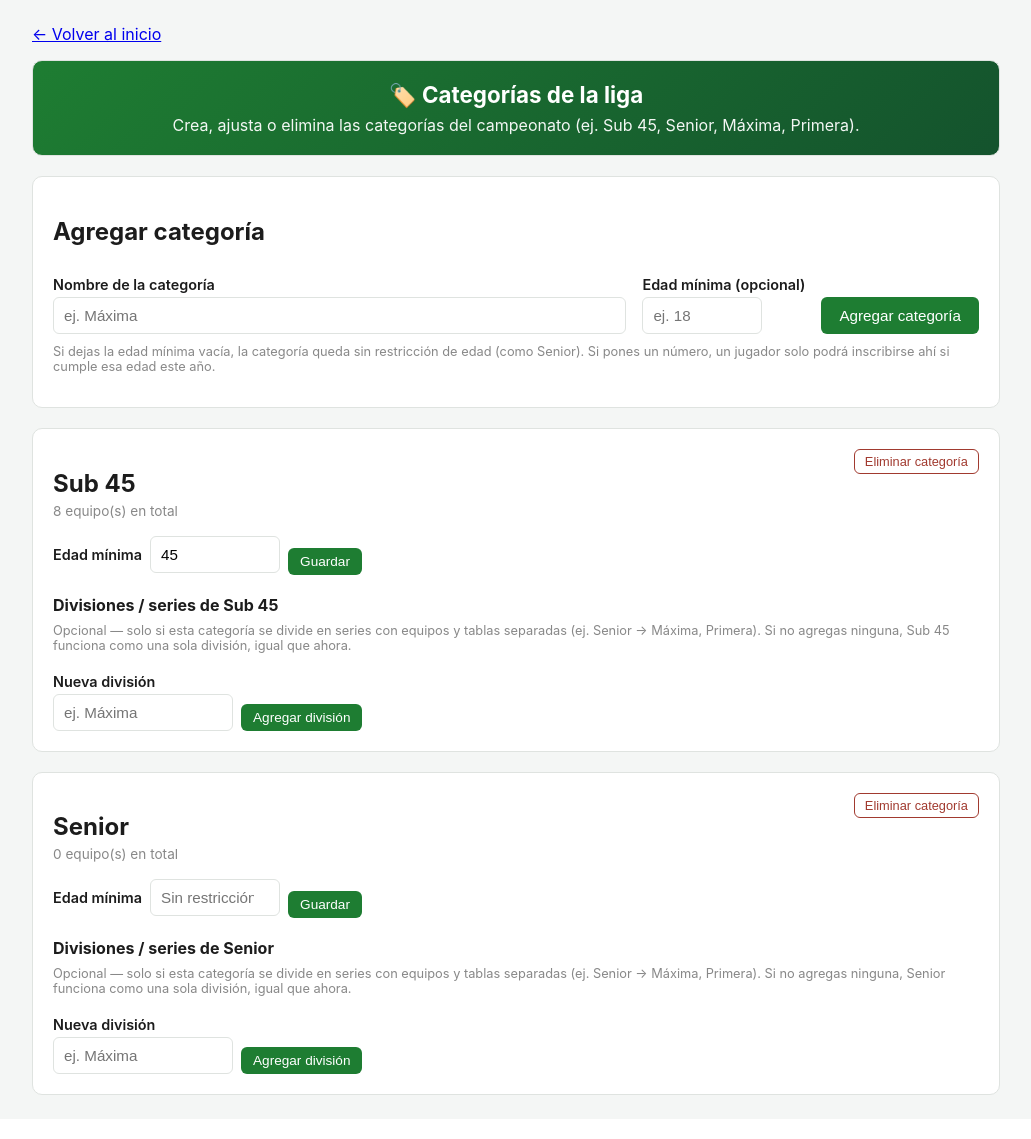
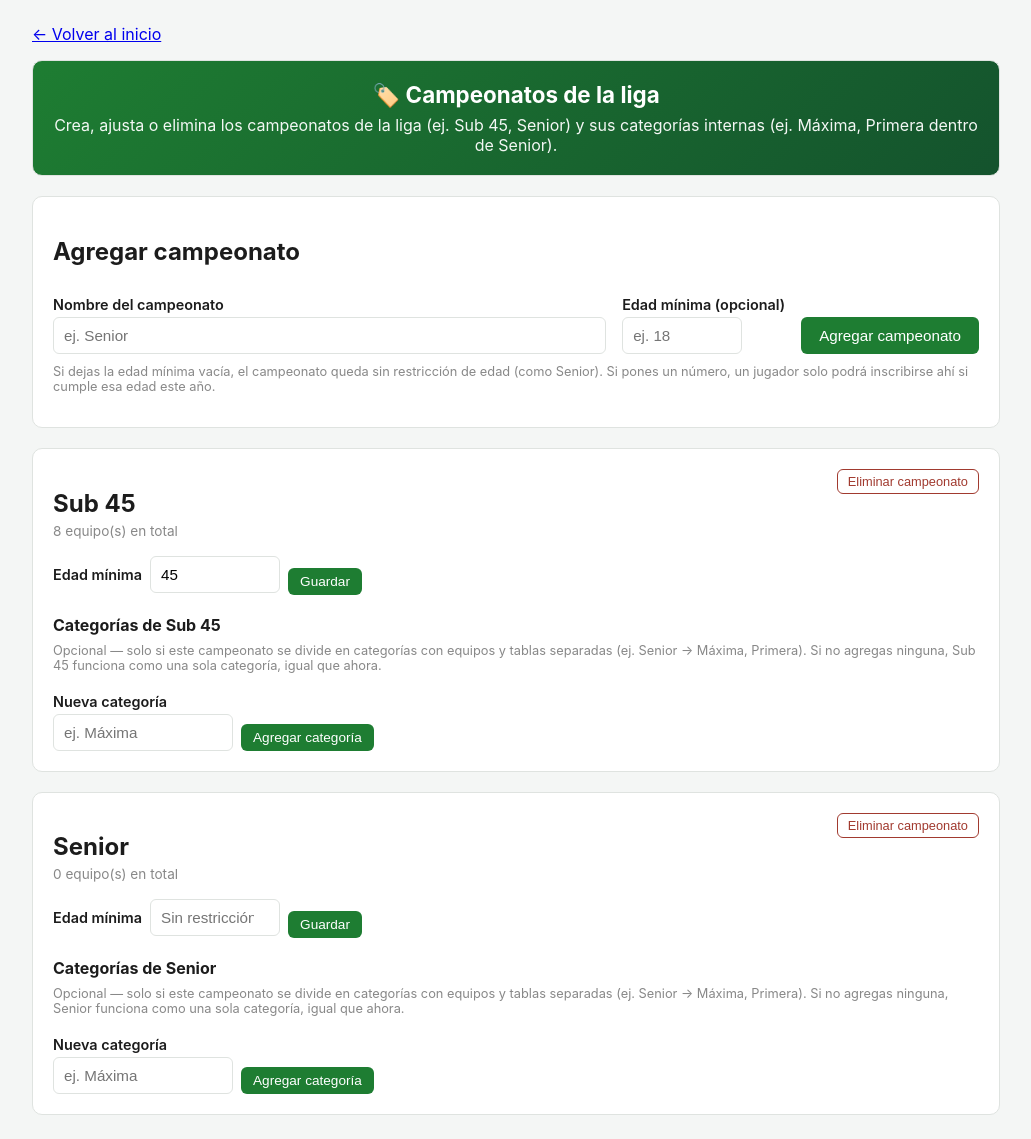
Before and after one commit to FERNANDO85540/LIGA-DEPORTIVA-OYAMBARILLO, a Flask app: page /categorias in a window 1280 px wide. Shown: the part 61-1200 px from the top of the page, without its empty margins (124-1155 px from the left). Before the commit the page ends 1156 px from the top, so only its background shows below. Run offline with Flask 3, Linux system fonts and the light colour scheme; the visitor is signed in with stand-in values (Sample User, id 1); data comes from the database, SQL or seed files in the repository; data that the repository does not hold is empty; some libraries are stand-ins or nearby versions.

Commit message:
Renombrar terminología: Categoría -> Campeonato, División -> Categoría
Rectificación pedida: el nivel superior (Sub 45, Senior) ahora se llama
"Campeonato" en toda la interfaz, y el nivel interno (Máxima, Primera
dentro de Senior) ahora se llama "Categoría", en vez de "División".
Solo cambian etiquetas visibles (títulos, botones, mensajes, encabezados
de tabla, carnet impreso y Excel exportado); los nombres internos de rutas,
variables y tablas de la base de datos no cambian.

Co-Authored-By: Claude Sonnet 5 <noreply@anthropic.com>
Claude-Session: https://claude.ai/code/session_01CP4ka2i6V9FGLanf3Enkwb

```diff
--- a/app.py
+++ b/app.py
@@ -736,7 +736,7 @@ def _exportar_jugadores_excel(jugadores, nombre_archivo, incluir_equipo=False):
     wb = Workbook()
     ws = wb.active
     ws.title = "Jugadores"
-    encabezados = ["Cédula", "Nombres", "Apellidos", "Fecha nacimiento", "Categoría"]
+    encabezados = ["Cédula", "Nombres", "Apellidos", "Fecha nacimiento", "Campeonato"]
     if incluir_equipo:
         encabezados.insert(0, "Equipo")
     encabezados += ["Número camiseta", "Registrado"]
@@ -927,9 +927,9 @@ def _insertar_jugador(db, equipo_nombre, cedula, nombres, apellidos, fecha_nacim
         edad_minima = _edad_minima_categoria(db, categoria)
         if categoria == "Sub 45":
             return None, ("Cédula no califica: según la fecha de nacimiento, no cumple 45 años este año "
-                           "ni nació en 1982 (Juvenil). No corresponde a ninguna categoría de esta liga.")
-        return None, (f"Cédula no califica: la categoría {categoria} exige {edad_minima} años cumplidos "
-                       "este año. No corresponde a esta categoría.")
+                           "ni nació en 1982 (Juvenil). No corresponde a ningún campeonato de esta liga.")
+        return None, (f"Cédula no califica: el campeonato {categoria} exige {edad_minima} años cumplidos "
+                       "este año. No corresponde a este campeonato.")
 
     count = db.execute(
         "SELECT COUNT(*) c FROM jugadores WHERE equipo = ? AND categoria = ?",
@@ -1093,16 +1093,16 @@ def agregar_categoria():
     edad_minima = int(edad_minima_raw) if edad_minima_raw.isdigit() else None
 
     if not nombre:
-        flash("Ingresa un nombre para la categoría.")
+        flash("Ingresa un nombre para el campeonato.")
         return redirect(url_for("categorias_modulo"))
 
     try:
         db.execute("INSERT INTO categorias (nombre, edad_minima) VALUES (?, ?)", (nombre, edad_minima))
         db.commit()
-        flash(f"Categoría '{nombre}' agregada.", "ok")
+        flash(f"Campeonato '{nombre}' agregado.", "ok")
     except IntegrityError:
         db.rollback()
-        flash(f"Ya existe una categoría llamada '{nombre}'.")
+        flash(f"Ya existe un campeonato llamado '{nombre}'.")
     return redirect(url_for("categorias_modulo"))
 
 
@@ -1114,7 +1114,7 @@ def editar_categoria(categoria_id):
     edad_minima = int(edad_minima_raw) if edad_minima_raw.isdigit() else None
     db.execute("UPDATE categorias SET edad_minima = ? WHERE id = ?", (edad_minima, categoria_id))
     db.commit()
-    flash("Categoría actualizada.", "ok")
+    flash("Campeonato actualizado.", "ok")
     return redirect(url_for("categorias_modulo"))
 
 
@@ -1124,7 +1124,7 @@ def eliminar_categoria(categoria_id):
     db = get_db()
     categoria = db.execute("SELECT * FROM categorias WHERE id = ?", (categoria_id,)).fetchone()
     if not categoria:
-        flash("Categoría no encontrada.")
+        flash("Campeonato no encontrado.")
         return redirect(url_for("categorias_modulo"))
 
     equipos_count = db.execute(
@@ -1135,13 +1135,13 @@ def eliminar_categoria(categoria_id):
         return redirect(url_for("categorias_modulo"))
 
     if len(_categorias_liga(db)) <= 1:
-        flash("No se puede eliminar la última categoría de la liga.")
+        flash("No se puede eliminar el último campeonato de la liga.")
         return redirect(url_for("categorias_modulo"))
 
     db.execute("DELETE FROM divisiones WHERE categoria = ?", (categoria["nombre"],))
     db.execute("DELETE FROM categorias WHERE id = ?", (categoria_id,))
     db.commit()
-    flash(f"Categoría '{categoria['nombre']}' eliminada.", "ok")
+    flash(f"Campeonato '{categoria['nombre']}' eliminado.", "ok")
     return redirect(url_for("categorias_modulo"))
 
 
@@ -1151,24 +1151,24 @@ def agregar_division(categoria_id):
     db = get_db()
     categoria = db.execute("SELECT * FROM categorias WHERE id = ?", (categoria_id,)).fetchone()
     if not categoria:
-        flash("Categoría no encontrada.")
+        flash("Campeonato no encontrado.")
         return redirect(url_for("categorias_modulo"))
 
     nombre = request.form.get("nombre", "").strip()
     if not nombre:
-        flash("Ingresa un nombre para la división.")
+        flash("Ingresa un nombre para la categoría.")
         return redirect(url_for("categorias_modulo"))
 
     ya_existe = db.execute(
         "SELECT 1 FROM divisiones WHERE categoria = ? AND nombre = ?", (categoria["nombre"], nombre)
     ).fetchone()
     if ya_existe:
-        flash(f"'{categoria['nombre']}' ya tiene una división llamada '{nombre}'.")
+        flash(f"'{categoria['nombre']}' ya tiene una categoría llamada '{nombre}'.")
         return redirect(url_for("categorias_modulo"))
 
     db.execute("INSERT INTO divisiones (categoria, nombre) VALUES (?, ?)", (categoria["nombre"], nombre))
     db.commit()
-    flash(f"División '{nombre}' agregada a {categoria['nombre']}.", "ok")
+    flash(f"Categoría '{nombre}' agregada a {categoria['nombre']}.", "ok")
     return redirect(url_for("categorias_modulo"))
 
 
@@ -1178,7 +1178,7 @@ def eliminar_division(division_id):
     db = get_db()
     division = db.execute("SELECT * FROM divisiones WHERE id = ?", (division_id,)).fetchone()
     if not division:
-        flash("División no encontrada.")
+        flash("Categoría no encontrada.")
         return redirect(url_for("categorias_modulo"))
 
     equipos_count = db.execute(
@@ -1191,7 +1191,7 @@ def eliminar_division(division_id):
 
     db.execute("DELETE FROM divisiones WHERE id = ?", (division_id,))
     db.commit()
-    flash(f"División '{division['nombre']}' eliminada.", "ok")
+    flash(f"Categoría '{division['nombre']}' eliminada.", "ok")
     return redirect(url_for("categorias_modulo"))
 
 
@@ -1246,7 +1246,7 @@ def actualizar_jugador(jugador_id):
     subcategoria = _subcategoria_por_nacimiento(fecha_nacimiento, jugador["categoria"])
 
     if not _jugador_califica(db, fecha_nacimiento, jugador["categoria"]):
-        flash("Cédula no califica: no cumple con la edad mínima de esta categoría.")
+        flash("Cédula no califica: no cumple con la edad mínima de este campeonato.")
         return redirect(url_for("ficha_jugador", jugador_id=jugador_id))
 
     if (subcategoria == "Juvenil" and jugador["subcategoria"] != "Juvenil"
@@ -1429,7 +1429,7 @@ def _generar_carnet(jugador):
     f_rlabel = _font(30, bold=True)
     f_rvalor = _font(30)
 
-    rdraw.text((50, 70), "Categoría:", font=f_rlabel, fill="#14532d")
+    rdraw.text((50, 70), "Campeonato:", font=f_rlabel, fill="#14532d")
     rdraw.text((300, 70), (jugador["categoria"] or "") + (f" - {subcat}" if subcat == "Juvenil" else ""), font=f_rvalor, fill="black")
 
     rdraw.text((50, 130), "Edad:", font=f_rlabel, fill="black")
--- a/templates/_categoria_cards.html
+++ b/templates/_categoria_cards.html
@@ -1,13 +1,13 @@
 <div class="card">
-  <h2 style="text-align:center; margin-bottom:2px;">Categorías</h2>
-  <p style="text-align:center; color:#888; font-size:0.85rem; margin:0 0 16px;">Elige una categoría para ver su información.</p>
+  <h2 style="text-align:center; margin-bottom:2px;">Campeonatos</h2>
+  <p style="text-align:center; color:#888; font-size:0.85rem; margin:0 0 16px;">Elige un campeonato para ver su información.</p>
   <div class="cupos-grid" style="grid-template-columns: repeat(auto-fill, minmax(190px, 1fr));">
     {% for c in categorias_liga %}
     <a href="{{ url_for(categoria_endpoint, categoria=c) }}" style="text-decoration:none; color:inherit;">
       <div class="cupo-item" style="text-align:center; padding:24px 14px; transition:box-shadow .15s ease; {% if c == categoria %}border-color:var(--verde); box-shadow:inset 0 0 0 1.5px var(--verde);{% endif %}">
         <div style="font-size:1.9rem; margin-bottom:8px;">{{ '🏆' if c == 'Senior' else '⚽' }}</div>
         <strong style="display:block; font-size:1.05rem; text-transform:uppercase; letter-spacing:0.5px; color:var(--verde-osc);">{{ c }}</strong>
-        <span style="display:block; margin-top:4px; font-size:0.8rem; color:#888;">{{ 'Categoría activa' if c == categoria else 'Ver ' + c }}</span>
+        <span style="display:block; margin-top:4px; font-size:0.8rem; color:#888;">{{ 'Campeonato activo' if c == categoria else 'Ver ' + c }}</span>
       </div>
     </a>
     {% endfor %}
--- a/templates/_division_cards.html
+++ b/templates/_division_cards.html
@@ -1,7 +1,7 @@
 {% if divisiones %}
 <div class="card">
-  <h2 style="text-align:center; margin-bottom:2px;">Divisiones de {{ categoria }}</h2>
-  <p style="text-align:center; color:#888; font-size:0.85rem; margin:0 0 16px;">Elige una división.</p>
+  <h2 style="text-align:center; margin-bottom:2px;">Categorías de {{ categoria }}</h2>
+  <p style="text-align:center; color:#888; font-size:0.85rem; margin:0 0 16px;">Elige una categoría.</p>
   <div class="cupos-grid" style="grid-template-columns: repeat(auto-fill, minmax(160px, 1fr));">
     {% for d in divisiones %}
     <a href="{{ url_for(categoria_endpoint, categoria=categoria, division=d) }}" style="text-decoration:none; color:inherit;">
--- a/templates/carnets_modulo.html
+++ b/templates/carnets_modulo.html
@@ -52,7 +52,7 @@
   <table class="tabla-responsive">
     <thead>
       <tr>
-        <th>Cédula</th><th>Nombres</th><th>Apellidos</th><th>Categoría</th><th>Carnet impreso</th><th>Valor cobrado</th><th></th>
+        <th>Cédula</th><th>Nombres</th><th>Apellidos</th><th>Campeonato</th><th>Carnet impreso</th><th>Valor cobrado</th><th></th>
       </tr>
     </thead>
     <tbody>
@@ -61,7 +61,7 @@
         <td data-label="Cédula">{{ j.cedula }}</td>
         <td data-label="Nombres">{{ j.nombres }}</td>
         <td data-label="Apellidos">{{ j.apellidos }}</td>
-        <td data-label="Categoría">{{ j.categoria }}{% if j.subcategoria == 'Juvenil' %} - Juvenil{% endif %}</td>
+        <td data-label="Campeonato">{{ j.categoria }}{% if j.subcategoria == 'Juvenil' %} - Juvenil{% endif %}</td>
         <td data-label="Carnet impreso">
           <label style="display:flex; align-items:center; gap:6px; margin:0; font-weight:400;">
             <input type="checkbox" name="carnet_impreso" form="form-carnet-{{ j.id }}" style="width:auto;" {% if j.carnet_impreso %}checked{% endif %}>
--- a/templates/categorias_modulo.html
+++ b/templates/categorias_modulo.html
@@ -4,25 +4,25 @@
 <p><a href="{{ url_for('inscripcion') }}">&larr; Volver al inicio</a></p>
 
 <div class="card" style="text-align:center; background: linear-gradient(135deg, #1e7d32, #14532d); color: white;">
-  <h1 style="margin:0; font-size:1.4rem;">🏷️ Categorías de la liga</h1>
-  <p style="margin:6px 0 0; opacity:0.95;">Crea, ajusta o elimina las categorías del campeonato (ej. Sub 45, Senior, Máxima, Primera).</p>
+  <h1 style="margin:0; font-size:1.4rem;">🏷️ Campeonatos de la liga</h1>
+  <p style="margin:6px 0 0; opacity:0.95;">Crea, ajusta o elimina los campeonatos de la liga (ej. Sub 45, Senior) y sus categorías internas (ej. Máxima, Primera dentro de Senior).</p>
 </div>
 
 <div class="card">
-  <h2>Agregar categoría</h2>
+  <h2>Agregar campeonato</h2>
   <form method="post" action="{{ url_for('agregar_categoria') }}" style="display:flex; gap:16px; flex-wrap:wrap; align-items:flex-end;">
     <div style="flex:1; min-width:200px;">
-      <label>Nombre de la categoría</label>
-      <input type="text" name="nombre" placeholder="ej. Máxima" required>
+      <label>Nombre del campeonato</label>
+      <input type="text" name="nombre" placeholder="ej. Senior" required>
     </div>
     <div>
       <label>Edad mínima (opcional)</label>
       <input type="number" name="edad_minima" min="1" placeholder="ej. 18" style="width:120px;">
     </div>
-    <button type="submit">Agregar categoría</button>
+    <button type="submit">Agregar campeonato</button>
   </form>
   <p style="font-size:0.8rem; color:#888; margin-top:10px;">
-    Si dejas la edad mínima vacía, la categoría queda sin restricción de edad (como Senior).
+    Si dejas la edad mínima vacía, el campeonato queda sin restricción de edad (como Senior).
     Si pones un número, un jugador solo podrá inscribirse ahí si cumple esa edad este año.
   </p>
 </div>
@@ -34,8 +34,8 @@
       <h2 style="margin-bottom:2px;">{{ c.fila.nombre }}</h2>
       <span style="font-size:0.85rem; color:#888;">{{ c.equipos_count }} equipo(s) en total</span>
     </div>
-    <form method="post" action="{{ url_for('eliminar_categoria', categoria_id=c.fila.id) }}" onsubmit="return confirm('¿Eliminar la categoría {{ c.fila.nombre }}?');" style="margin:0;">
-      <button type="submit" class="btn-del" {% if c.equipos_count > 0 or categorias|length <= 1 %}disabled title="{{ 'Tiene equipos, no se puede eliminar' if c.equipos_count > 0 else 'Debe existir al menos una categoría' }}"{% endif %}>Eliminar categoría</button>
+    <form method="post" action="{{ url_for('eliminar_categoria', categoria_id=c.fila.id) }}" onsubmit="return confirm('¿Eliminar el campeonato {{ c.fila.nombre }}?');" style="margin:0;">
+      <button type="submit" class="btn-del" {% if c.equipos_count > 0 or categorias|length <= 1 %}disabled title="{{ 'Tiene equipos, no se puede eliminar' if c.equipos_count > 0 else 'Debe existir al menos un campeonato' }}"{% endif %}>Eliminar campeonato</button>
     </form>
   </div>
 
@@ -45,22 +45,22 @@
     <button type="submit" style="padding:6px 12px; font-size:0.85rem;">Guardar</button>
   </form>
 
-  <h3 style="margin-top:20px; margin-bottom:8px; font-size:1rem;">Divisiones / series de {{ c.fila.nombre }}</h3>
+  <h3 style="margin-top:20px; margin-bottom:8px; font-size:1rem;">Categorías de {{ c.fila.nombre }}</h3>
   <p style="font-size:0.8rem; color:#888; margin:0 0 10px;">
-    Opcional — solo si esta categoría se divide en series con equipos y tablas separadas (ej. Senior → Máxima, Primera).
-    Si no agregas ninguna, {{ c.fila.nombre }} funciona como una sola división, igual que ahora.
+    Opcional — solo si este campeonato se divide en categorías con equipos y tablas separadas (ej. Senior → Máxima, Primera).
+    Si no agregas ninguna, {{ c.fila.nombre }} funciona como una sola categoría, igual que ahora.
   </p>
   {% if c.divisiones %}
   <div style="overflow-x:auto;">
   <table class="tabla-responsive">
-    <thead><tr><th>División</th><th>Equipos</th><th></th></tr></thead>
+    <thead><tr><th>Categoría</th><th>Equipos</th><th></th></tr></thead>
     <tbody>
       {% for d in c.divisiones %}
       <tr>
-        <td data-label="División"><strong>{{ d.fila.nombre }}</strong></td>
+        <td data-label="Categoría"><strong>{{ d.fila.nombre }}</strong></td>
         <td data-label="Equipos">{{ d.equipos_count }}</td>
         <td data-label="" class="table-actions">
-          <form method="post" action="{{ url_for('eliminar_division', division_id=d.fila.id) }}" onsubmit="return confirm('¿Eliminar la división {{ d.fila.nombre }}?');" style="margin:0;">
+          <form method="post" action="{{ url_for('eliminar_division', division_id=d.fila.id) }}" onsubmit="return confirm('¿Eliminar la categoría {{ d.fila.nombre }}?');" style="margin:0;">
             <button type="submit" class="btn-del" {% if d.equipos_count > 0 %}disabled title="Tiene equipos, no se puede eliminar"{% endif %}>Eliminar</button>
           </form>
         </td>
@@ -72,10 +72,10 @@
   {% endif %}
   <form method="post" action="{{ url_for('agregar_division', categoria_id=c.fila.id) }}" style="display:flex; gap:8px; align-items:flex-end; margin-top:10px;">
     <div>
-      <label>Nueva división</label>
+      <label>Nueva categoría</label>
       <input type="text" name="nombre" placeholder="ej. Máxima" required style="width:180px;">
     </div>
-    <button type="submit" style="padding:6px 12px; font-size:0.85rem;">Agregar división</button>
+    <button type="submit" style="padding:6px 12px; font-size:0.85rem;">Agregar categoría</button>
   </form>
 </div>
 {% endfor %}
--- a/templates/comision_modulo.html
+++ b/templates/comision_modulo.html
@@ -17,7 +17,7 @@
   <table class="tabla-responsive" id="tablaComision">
     <thead>
       <tr>
-        <th>Cédula</th><th>Nombres</th><th>Apellidos</th><th>Equipo</th><th>Categoría</th><th>Estado</th><th></th>
+        <th>Cédula</th><th>Nombres</th><th>Apellidos</th><th>Equipo</th><th>Campeonato</th><th>Estado</th><th></th>
       </tr>
     </thead>
     <tbody>
@@ -27,7 +27,7 @@
         <td data-label="Nombres">{{ j.nombres }}</td>
         <td data-label="Apellidos">{{ j.apellidos }}</td>
         <td data-label="Equipo">{{ j.equipo }}</td>
-        <td data-label="Categoría">{{ j.categoria }}{% if j.subcategoria == 'Juvenil' %} - Juvenil{% endif %}</td>
+        <td data-label="Campeonato">{{ j.categoria }}{% if j.subcategoria == 'Juvenil' %} - Juvenil{% endif %}</td>
         <td data-label="Estado">
           {% if j.calificado %}
             <span class="badge badge-ok">✅ Calificado</span>
--- a/templates/ficha_jugador.html
+++ b/templates/ficha_jugador.html
@@ -46,7 +46,7 @@
       <label>Equipo</label>
       <input type="text" value="{{ jugador.equipo }}" disabled style="background:#f4f6f5;">
 
-      <label>Categoría</label>
+      <label>Campeonato</label>
       <input type="text" value="{{ jugador.categoria }}{% if jugador.subcategoria == 'Juvenil' %} - Juvenil{% endif %}" disabled style="background:#f4f6f5;">
 
       <label>Número de camiseta</label>
--- a/templates/inscripcion.html
+++ b/templates/inscripcion.html
@@ -19,7 +19,7 @@
     <a href="{{ url_for('sanciones_modulo') }}"><button type="button">🟨🟥 Comisión de Penas y Sanciones</button></a>
     <a href="{{ url_for('tecnica_modulo') }}"><button type="button">⚽ Comisión Técnica (resultados y tabla)</button></a>
     <a href="{{ url_for('documentos_recientes') }}"><button type="button">📎 Documentos recientes</button></a>
-    <a href="{{ url_for('categorias_modulo') }}"><button type="button">🏷️ Gestionar categorías</button></a>
+    <a href="{{ url_for('categorias_modulo') }}"><button type="button">🏷️ Gestionar campeonatos</button></a>
   </p>
   <div class="cupos-grid">
     {% for e in equipos %}
--- a/templates/jugadores_liga.html
+++ b/templates/jugadores_liga.html
@@ -21,7 +21,7 @@
     <table id="tablaLiga" class="tabla-responsive">
       <thead>
         <tr>
-          <th>Cédula</th><th>Nombres</th><th>Apellidos</th><th>Equipo</th><th>Categoría</th><th>Estado</th>
+          <th>Cédula</th><th>Nombres</th><th>Apellidos</th><th>Equipo</th><th>Campeonato</th><th>Estado</th>
         </tr>
       </thead>
       <tbody>
@@ -31,7 +31,7 @@
           <td data-label="Nombres">{{ j.nombres }}</td>
           <td data-label="Apellidos">{{ j.apellidos }}</td>
           <td data-label="Equipo">{{ j.equipo }}</td>
-          <td data-label="Categoría">{{ j.categoria }}{% if j.subcategoria == 'Juvenil' %} - Juvenil{% endif %}</td>
+          <td data-label="Campeonato">{{ j.categoria }}{% if j.subcategoria == 'Juvenil' %} - Juvenil{% endif %}</td>
           <td data-label="Estado">
             {% if j.calificado %}
               <span class="badge badge-ok">✅ Calificado</span>
--- a/templates/publico_jugadores.html
+++ b/templates/publico_jugadores.html
@@ -17,7 +17,7 @@
   <div style="overflow-x:auto;">
   <table class="tabla-responsive" id="tablaPublicoJugadores">
     <thead>
-      <tr><th>Nombres</th><th>Apellidos</th><th>Equipo</th><th>Categoría</th><th>Camiseta</th></tr>
+      <tr><th>Nombres</th><th>Apellidos</th><th>Equipo</th><th>Campeonato</th><th>Camiseta</th></tr>
     </thead>
     <tbody>
       {% for j in jugadores %}
@@ -25,7 +25,7 @@
         <td data-label="Nombres">{{ j.nombres }}</td>
         <td data-label="Apellidos">{{ j.apellidos }}</td>
         <td data-label="Equipo">{{ j.equipo }}</td>
-        <td data-label="Categoría">{{ j.categoria }}{% if j.subcategoria == 'Juvenil' %} - Juvenil{% endif %}</td>
+        <td data-label="Campeonato">{{ j.categoria }}{% if j.subcategoria == 'Juvenil' %} - Juvenil{% endif %}</td>
         <td data-label="Camiseta">{{ j.numero_camiseta or '-' }}</td>
       </tr>
       {% endfor %}
```
Also changed, not shown: templates/detalle_equipo.html (+4 -4 lines).
